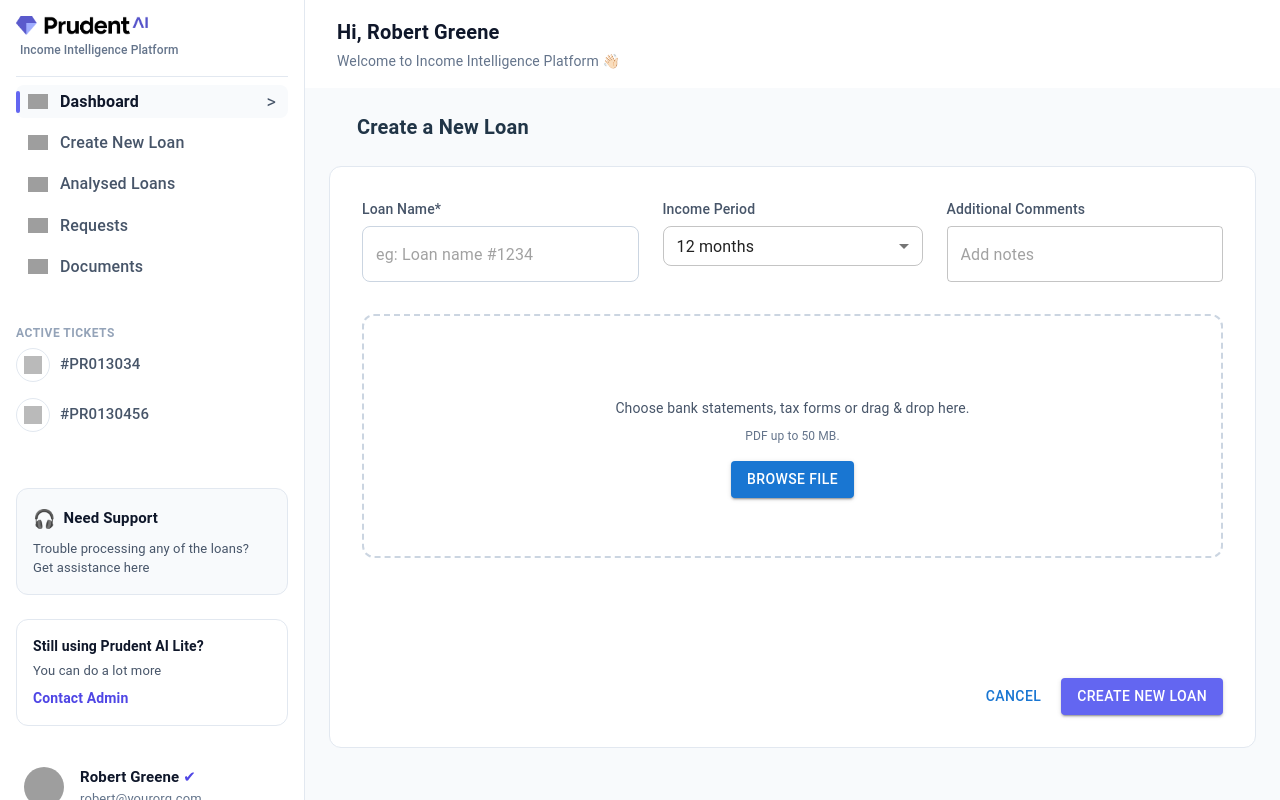
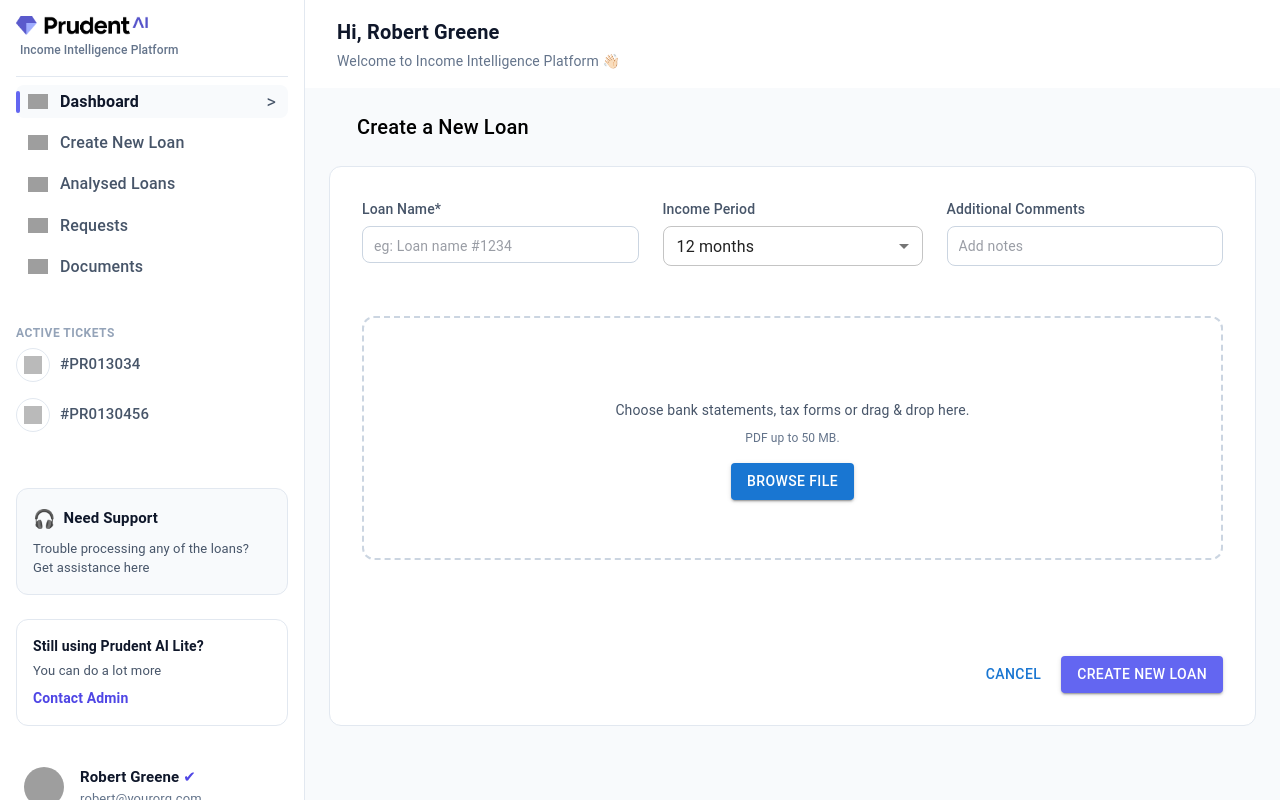
Before and after one commit to Vishnusnairr/prudent-loans, a React (Vite) app: page /createLoanPage in a window 1280 px wide. Built offline with nearby package versions, Linux system fonts and the light colour scheme; grey boxes are pictures that could not be loaded; some icons are missing.

Commit message:
`Updated various components with minor styling changes`

```diff
--- a/src/components/CreateLoanForm.tsx
+++ b/src/components/CreateLoanForm.tsx
@@ -2,8 +2,8 @@ import { Box, TextField, Typography, Select, MenuItem } from "@mui/material";
 
 export const CreateLoanForm = () => {
   return (
-    <Box sx={{ display: "flex", gap: "24px", width: "100%" }}>
-      <Box sx={{ flex: 1 }}>
+    <Box sx={{ display: "flex", gap: "24px", width: "100%",marginBottom:"30px"}}>
+      <Box sx={{ flex: 1}}>
         <Typography fontSize="14px" fontWeight={500} color="#475569" mb="6px">
           Loan Name*
         </Typography>
@@ -11,9 +11,24 @@ export const CreateLoanForm = () => {
   fullWidth
   placeholder="eg: Loan name #1234"
   sx={{
-            "& fieldset": { borderRadius: "8px", borderColor: "#CBD5E1" },
+    height: "40px",
+    "& .MuiInputBase-root": {
+      height: "40px",
+      borderRadius: "8px",
+    },
+    "& fieldset": {
+      borderRadius: "8px",
+      borderColor: "#CBD5E1",
+      height: "40px",
+    },
+    input: {
+      padding: "0 12px",
+      fontSize: "14px",
+      color: "#0F172A",
+    },
   }}
 />
+
       </Box>
 
       <Box sx={{ width: "260px" }}>
@@ -35,7 +50,27 @@ export const CreateLoanForm = () => {
         <Typography fontSize="14px" fontWeight={500} color="#475569" mb="6px">
           Additional Comments
         </Typography>
-        <TextField fullWidth placeholder="Add notes" />
+       <TextField
+  fullWidth
+  placeholder="Add notes"
+  sx={{
+    height: "40px",
+    "& .MuiInputBase-root": {
+      height: "40px",
+      borderRadius: "8px",
+    },
+    "& fieldset": {
+      borderRadius: "8px",
+      borderColor: "#CBD5E1",
+    },
+    input: {
+      padding: "0 12px",
+      fontSize: "14px",
+      color: "#0F172A",
+    },
+  }}
+/>
+
       </Box>
     </Box>
   );
--- a/src/components/CreateLoanHeader.tsx
+++ b/src/components/CreateLoanHeader.tsx
@@ -3,7 +3,7 @@ import CreateIcon from "@mui/icons-material/Create";
 
 export const CreateLoanHeader = () => (
   <Box sx={{ mb: "24px" }}>
-    <Typography fontSize={20} fontWeight={600} display="flex" alignItems="center" gap="8px">
+    <Typography fontSize={20} fontWeight={500} display="flex" alignItems="center" color="#000" gap="8px">
       <CreateIcon sx={{ fontSize: 20 }} /> Create a New Loan
     </Typography>
   </Box>
--- a/src/components/SelectedFileItem.tsx
+++ b/src/components/SelectedFileItem.tsx
@@ -19,10 +19,11 @@ export const SelectedFileItem = ({ name, onDelete }: Props) => {
         borderRadius: "10px",
         px: "14px",
         py: "8px",
+
       }}
     >
       <PictureAsPdfIcon sx={{ color: "#EF4444" }} />
-      <Typography fontSize="14px" noWrap maxWidth="160px">{name}</Typography>
+      <Typography fontSize="14px" color="#000" noWrap maxWidth="160px">{name}</Typography>
       <IconButton size="small" onClick={onDelete}>
         <DeleteIcon sx={{ fontSize: 18 }} />
       </IconButton>
--- a/src/components/UploadedFilesList.tsx
+++ b/src/components/UploadedFilesList.tsx
@@ -14,7 +14,7 @@ export const UploadedFilesList = ({ files, setFiles }: Props) => {
   return (
     <Box mt={3}>
       {files.length > 0 && (
-        <Typography fontSize="14px" fontWeight={500} mb={1}>
+        <Typography fontSize="14px" fontWeight={500} mb={1} color="#0E121B">
           Selected files to upload
         </Typography>
       )}
--- a/src/pages/CreateLoanPage.tsx
+++ b/src/pages/CreateLoanPage.tsx
@@ -23,7 +23,7 @@ export const CreateLoanPage = () => {
           mt: "20px",
           display: "flex",
           flexDirection: "column",
-          gap: "32px",
+          gap: "20px",
         }}
       >
         <CreateLoanForm />
```
Also changed, not shown: src/assets/arrow_right.svg (added). Lines whose indentation alone changed are shown as unchanged.
